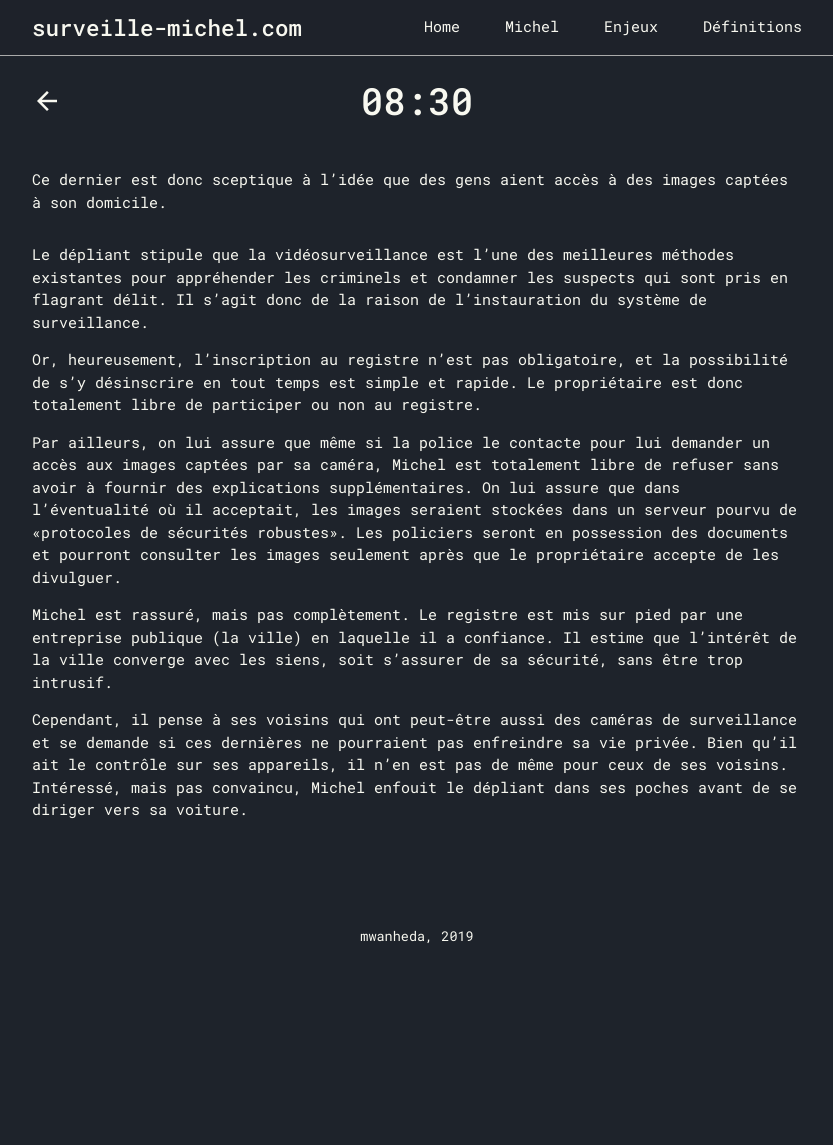
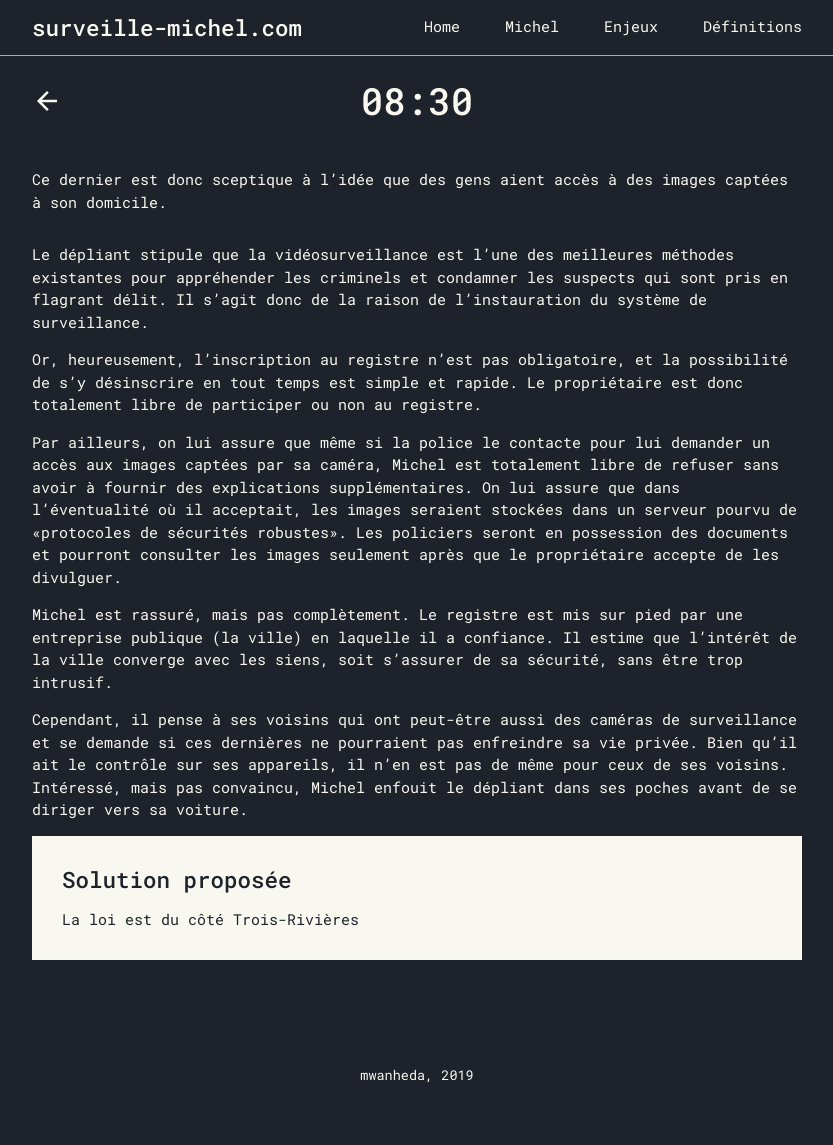
Before and after one commit to mwanheda/michel, a Jekyll site: the page built from _steps/0830.md, in a window 1280 px wide. Shown: the whole page, without its empty margins (223-1056 px from the left). Built offline with Jekyll 4.4.1, drawn with Linux system fonts in a browser that asks for light colours; before the commit the page ends 1006 px from its top, so only the background shows below that.

Commit message:
Update 0830.md

```diff
--- a/_steps/0830.md
+++ b/_steps/0830.md
@@ -18,3 +18,10 @@ Par ailleurs, on lui assure que même si la police le contacte pour lui demander
 Michel est rassuré, mais pas complètement. Le registre est mis sur pied par une entreprise publique (la ville) en laquelle il a confiance. Il estime que l'intérêt de la ville converge avec les siens, soit s'assurer de sa sécurité, sans être trop intrusif.
 
 Cependant, il pense à ses voisins qui ont peut-être aussi des caméras de surveillance et se demande si ces dernières ne pourraient pas enfreindre sa vie privée. Bien qu’il ait le contrôle sur ses appareils, il n'en est pas de même pour ceux de ses voisins. Intéressé, mais pas convaincu, Michel enfouit le dépliant dans ses poches avant de se diriger vers sa voiture.
+
+<div class="solution" markdown="1">
+## Solution proposée
+
+La loi est du côté Trois-Rivières
+
+</div>
```
